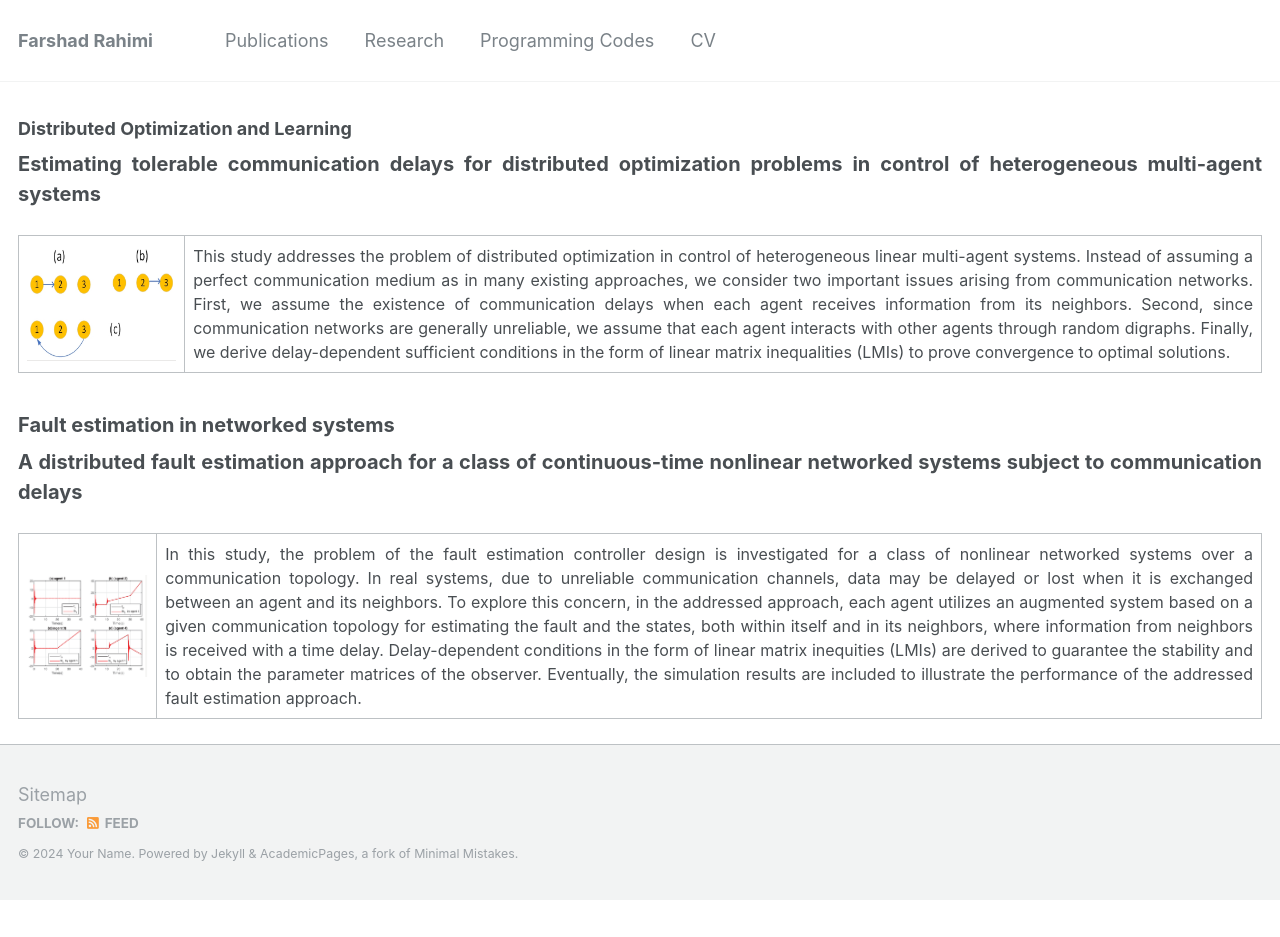
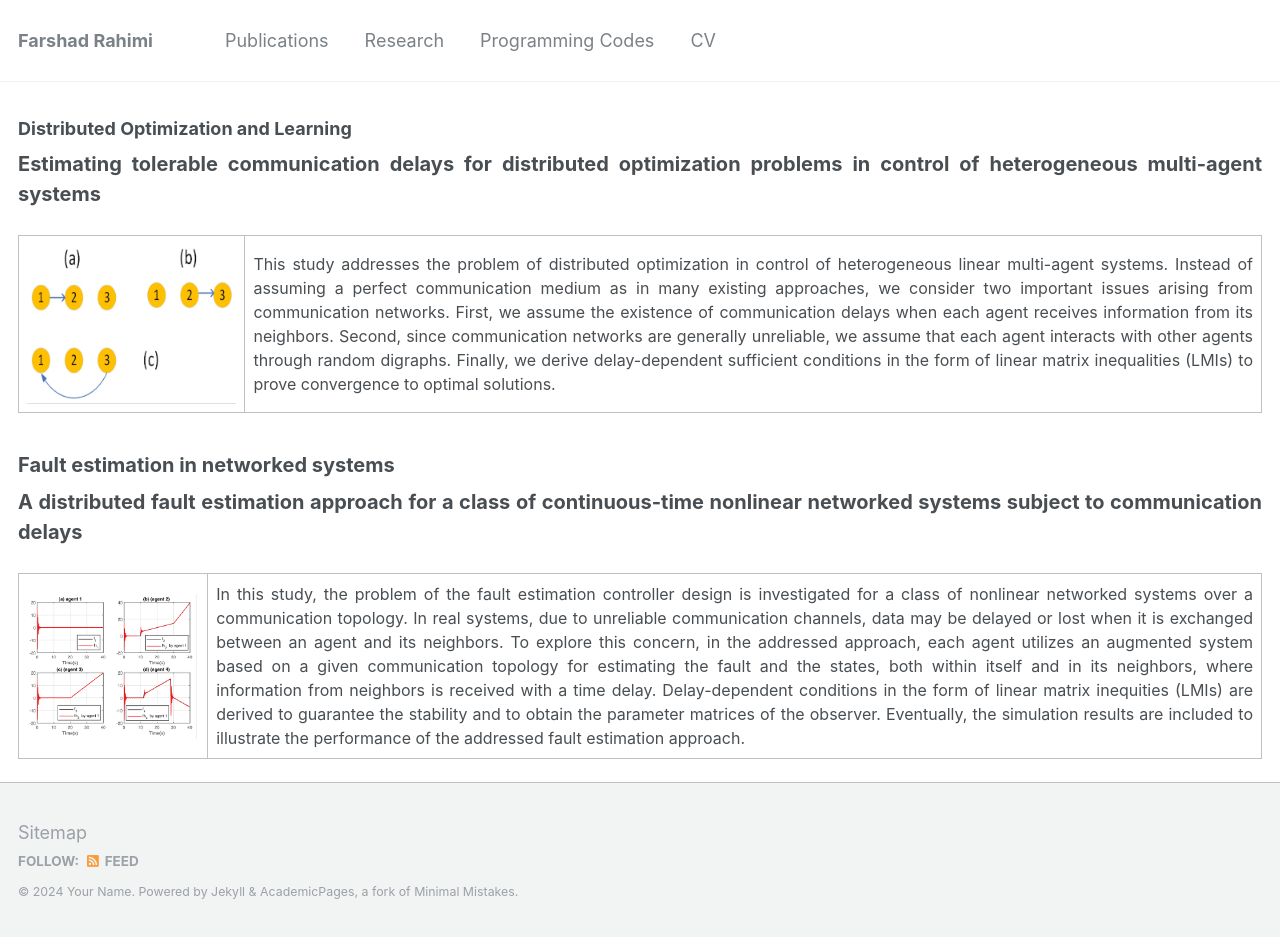
Before and after one commit to Farshad-Rahimi/FarshadRahimi, a Jekyll site: the page built from _talks/2014-03-01-talk-3.md, in a window 1280 px wide. Built offline with Jekyll 4.4.1, drawn with Linux system fonts in a browser that asks for light colours; before the commit the page ends 900 px from its top, so only the background shows below that.

Commit message:
Update 2014-03-01-talk-3.md

```diff
--- a/_talks/2014-03-01-talk-3.md
+++ b/_talks/2014-03-01-talk-3.md
@@ -11,7 +11,7 @@ author_profile: false
 **Estimating tolerable communication delays for distributed optimization problems in control of heterogeneous multi-agent systems**
 
 {: .text-justify style="font-size: 12pt" reversed="reversed"}
-| <img src="https://farshad-rahimi.github.io/FarshadRahimi/images/opt1.png" width="800px" alt="TV_network"> | This study addresses the problem of distributed optimization in control of heterogeneous linear multi-agent systems. Instead of assuming a perfect communication medium as in many existing approaches, we consider two important issues arising from communication networks. First, we assume the existence of communication delays when each agent receives information from its neighbors. Second, since communication networks are generally unreliable, we assume that each agent interacts with other agents through random digraphs. Finally, we derive delay-dependent sufficient conditions in the form of linear matrix inequalities (LMIs) to prove convergence to optimal solutions. |
+| <img src="https://farshad-rahimi.github.io/FarshadRahimi/images/opt1.png" width="1200px" alt="TV_network"> | This study addresses the problem of distributed optimization in control of heterogeneous linear multi-agent systems. Instead of assuming a perfect communication medium as in many existing approaches, we consider two important issues arising from communication networks. First, we assume the existence of communication delays when each agent receives information from its neighbors. Second, since communication networks are generally unreliable, we assume that each agent interacts with other agents through random digraphs. Finally, we derive delay-dependent sufficient conditions in the form of linear matrix inequalities (LMIs) to prove convergence to optimal solutions. |
 
 {: .text-justify style="font-size: 15pt" reversed="reversed"}
 
@@ -21,4 +21,4 @@ author_profile: false
 **A distributed fault estimation approach for a class of continuous-time nonlinear networked systems subject to communication delays**
 
 {: .text-justify style="font-size: 12pt" reversed="reversed"}
-| <img src="https://farshad-rahimi.github.io/FarshadRahimi/images/fault1.png" width="800px" alt="GP-PC_bar"> | In this study, the problem of the fault estimation controller design is investigated for a class of nonlinear networked systems over a communication topology. In real systems, due to unreliable communication channels, data may be delayed or lost when it is exchanged between an agent and its neighbors. To explore this concern, in the addressed approach, each agent utilizes an augmented system based on a given communication topology for estimating the fault and the states, both within itself and in its neighbors, where information from neighbors is received with a time delay. Delay-dependent conditions in the form of linear matrix inequities (LMIs) are derived to guarantee the stability and to obtain the parameter matrices of the observer. Eventually, the simulation results are included to illustrate the performance of the addressed fault estimation approach. |
+| <img src="https://farshad-rahimi.github.io/FarshadRahimi/images/fault1.png" width="1200px" alt="GP-PC_bar"> | In this study, the problem of the fault estimation controller design is investigated for a class of nonlinear networked systems over a communication topology. In real systems, due to unreliable communication channels, data may be delayed or lost when it is exchanged between an agent and its neighbors. To explore this concern, in the addressed approach, each agent utilizes an augmented system based on a given communication topology for estimating the fault and the states, both within itself and in its neighbors, where information from neighbors is received with a time delay. Delay-dependent conditions in the form of linear matrix inequities (LMIs) are derived to guarantee the stability and to obtain the parameter matrices of the observer. Eventually, the simulation results are included to illustrate the performance of the addressed fault estimation approach. |
```
